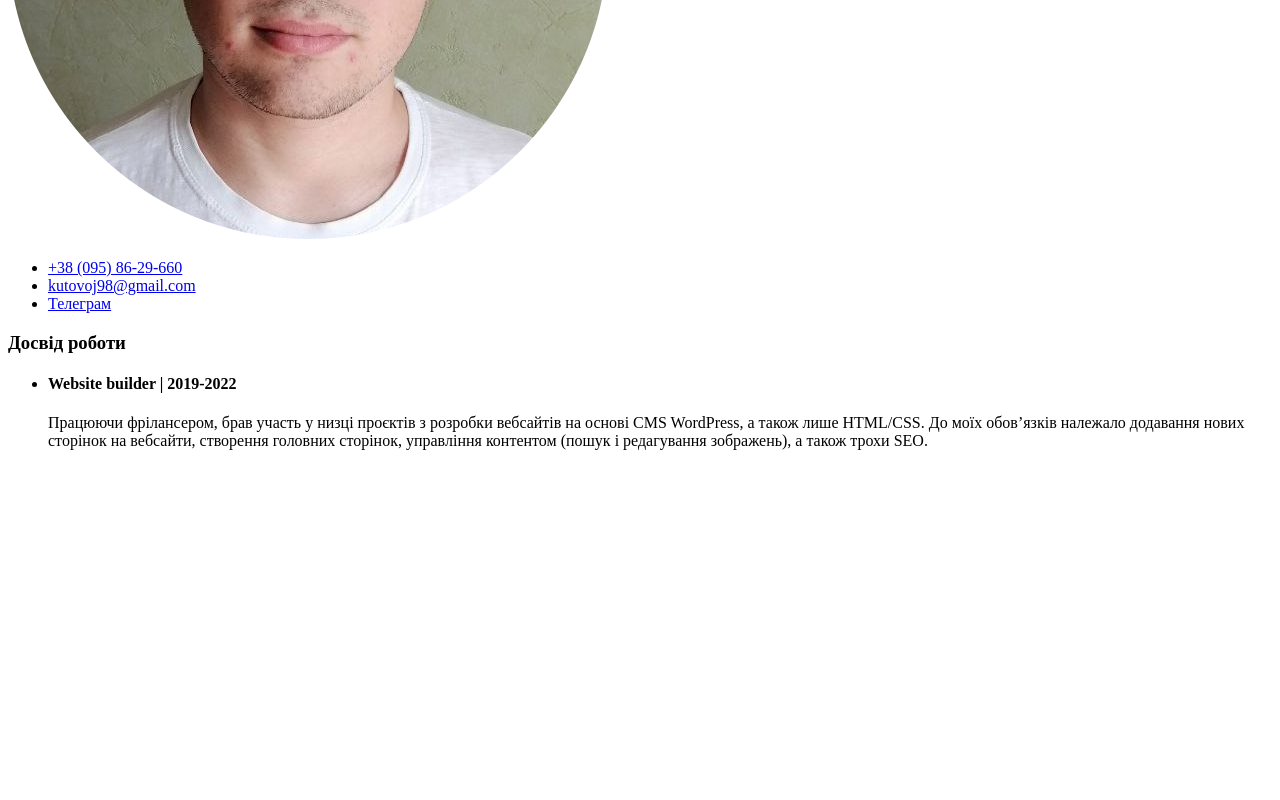
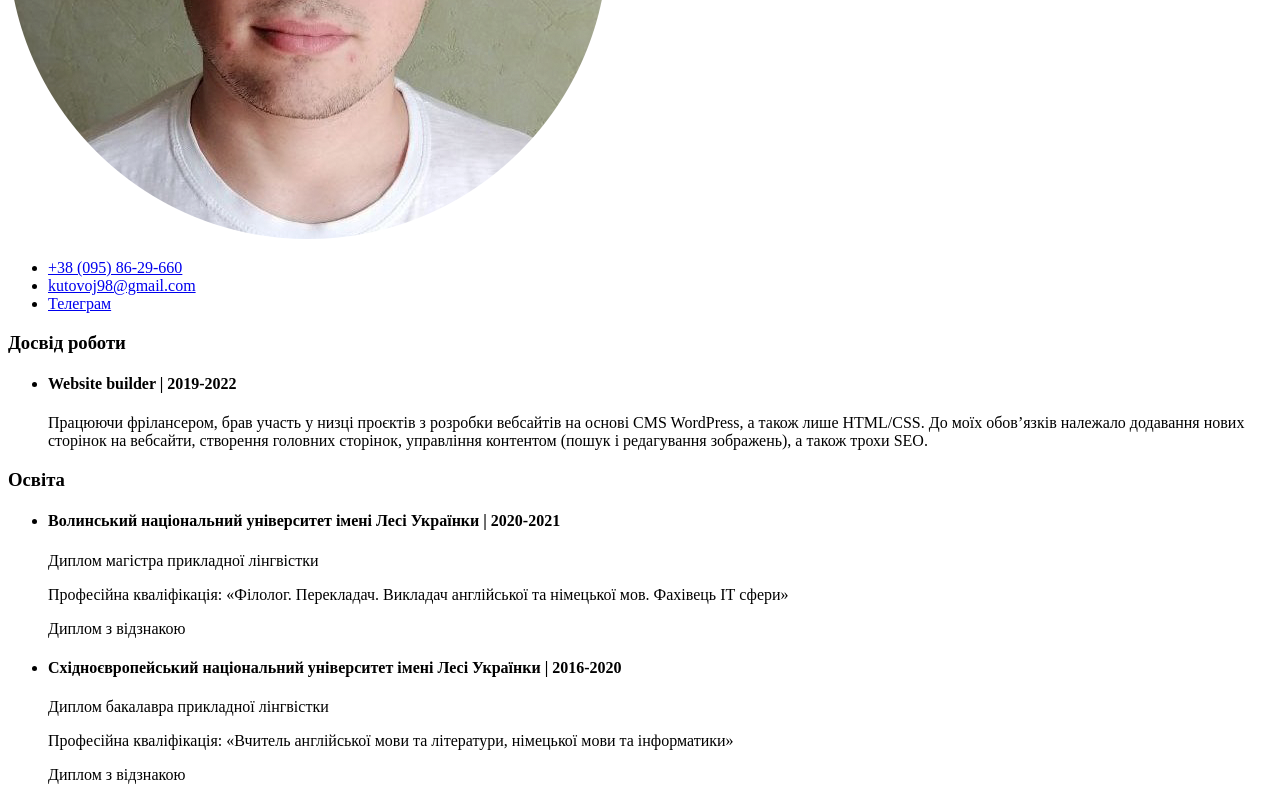
Before and after one commit to vladlen-kutovoi/homework-1, a plain HTML site: page index.html in a window 1280 px wide. Shown: the part 405-1205 px from the top of the page. Before the commit the page ends 871 px from the top, so only its background shows below. Drawn offline with Linux system fonts and the light colour scheme.

Commit message:
education section added to index

```diff
--- a/index.html
+++ b/index.html
@@ -66,6 +66,32 @@
         </div>
       </div>
     </section>
+
+    <section>
+      <div>
+        <div>
+          <h3>Освіта</h3>
+        </div>
+
+        <div>
+          <ul>
+            <li>
+              <h4>Волинський національний університет імені Лесі Українки | 2020-2021</h4>
+              <p>Диплом магістра прикладної лінгвістки</p>
+              <p>Професійна кваліфікація: «Філолог. Перекладач. Викладач англійської та німецької мов. Фахівець ІТ
+                сфери»</p>
+              <p>Диплом з відзнакою</p>
+            </li>
+            <li>
+              <h4>Східноєвропейський національний університет імені Лесі Українки | 2016-2020</h4>
+              <p>Диплом бакалавра прикладної лінгвістки</p>
+              <p>Професійна кваліфікація: «Вчитель англійської мови та літератури, німецької мови та інформатики»</p>
+              <p>Диплом з відзнакою</p>
+            </li>
+          </ul>
+        </div>
+      </div>
+    </section>
   </main>
 </body>
 
```
